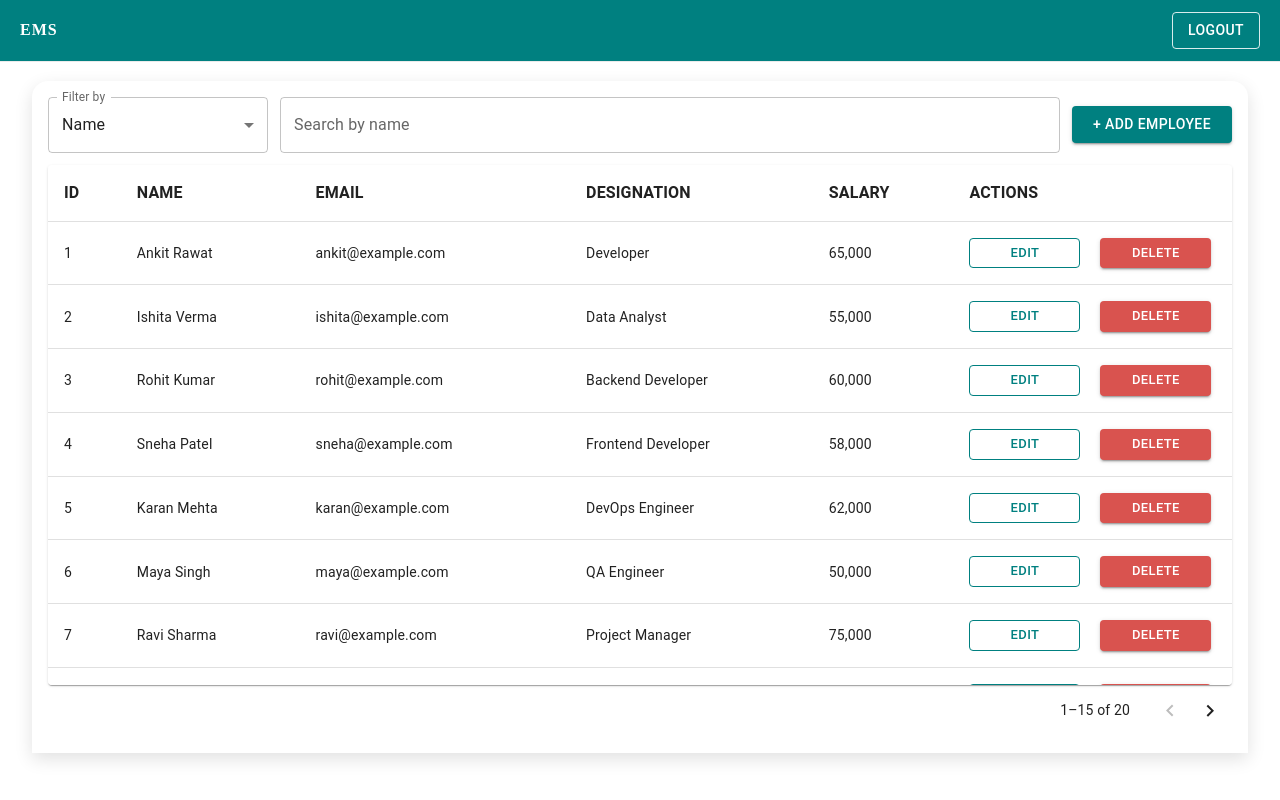
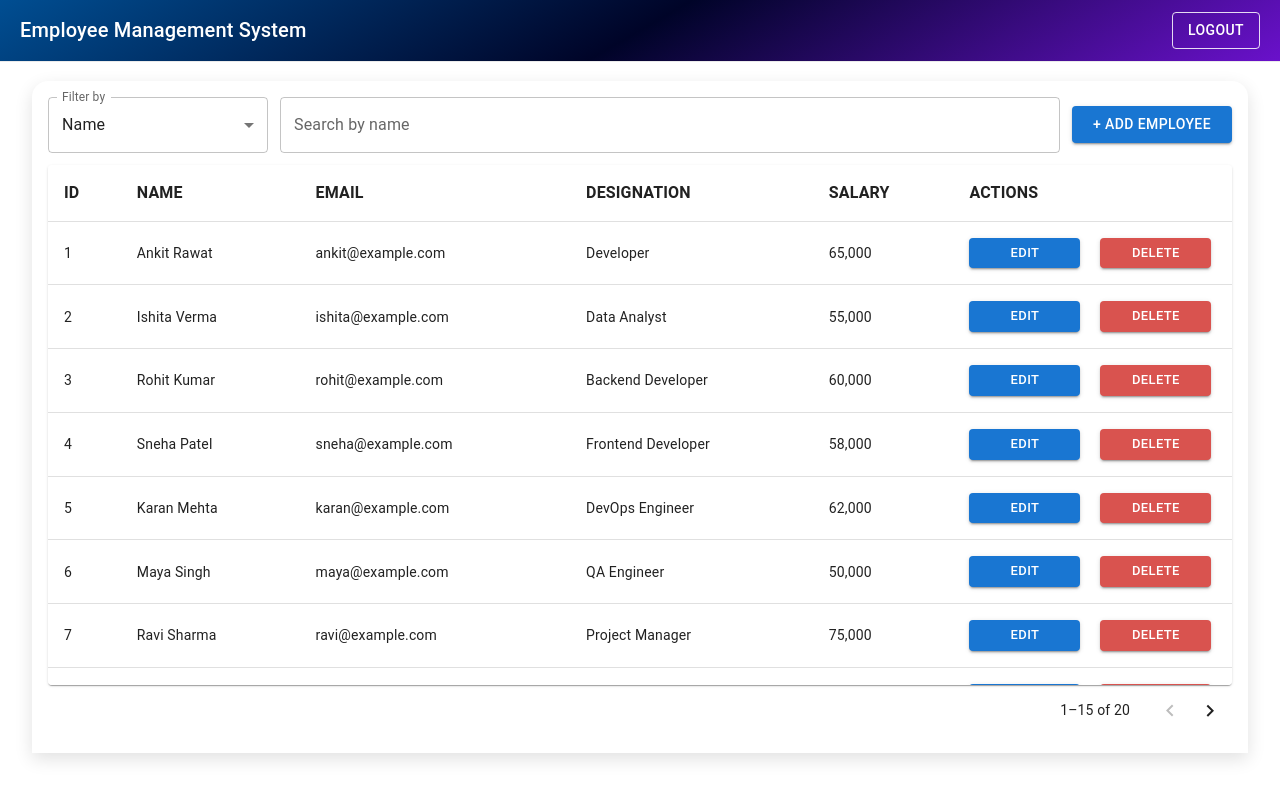
Before and after one commit to Ishitav01/Employee-Management-System-EMS-, a React app in the folder Frontend/: page /dashboard in a window 1280 px wide. Shown: the top 800 px of the page. Built offline with nearby package versions, Linux system fonts and the light colour scheme; the HTML template or start-up script is replaced by a standard one.

Commit message:
Colour scheme changed

```diff
--- a/Frontend/src/components/AddEditEmployee.jsx
+++ b/Frontend/src/components/AddEditEmployee.jsx
@@ -61,7 +61,7 @@ export default function AddEditEmployee({ open, handleClose, data }) {
 
   return (
     <Dialog open={open} onClose={handleClose} fullWidth maxWidth="sm">
-      <DialogTitle>
+      <DialogTitle className="dialog-title">
         {isEdit ? "Update Employee" : "Add Employee"}
       </DialogTitle>
 
--- a/Frontend/src/components/HeaderWrapper.jsx
+++ b/Frontend/src/components/HeaderWrapper.jsx
@@ -1,4 +1,4 @@
-import { Button } from '@mui/material'
+import { Button, Typography } from '@mui/material'
 import React from 'react'
 import { useNavigate } from 'react-router-dom'
 
@@ -13,7 +13,7 @@ export default function HeaderWrapper({children}) {
   return (
     <>
     <header className="ems-header">
-        <div className="ems-logo">EMS</div>
+        <Typography variant='h6'>Employee Management System</Typography>
         <Button variant="outlined" className="btn-logout" onClick={handleLogout}>Logout</Button>
       </header>
       {children}
--- a/Frontend/src/pages/Dashboard/Dashboard.jsx
+++ b/Frontend/src/pages/Dashboard/Dashboard.jsx
@@ -21,32 +21,10 @@ import {
 import useDebounce from "../../hooks/useDebounce";
 import { Outlet } from "react-router-dom";
 import '../../styles/Dashboard.css'
+import { initialEmployees } from "../../utils/initialEmployees";
 
 export default function Dashboard({setEditOpen, setAddOpen,setEmployeeData}) {
-  const initialEmployees = [
-    { id: 1, name: "Ankit Rawat", email: "ankit@example.com", designation: "Developer", salary: 65000 },
-    { id: 2, name: "Ishita Verma", email: "ishita@example.com", designation: "Data Analyst", salary: 55000 },
-    { id: 3, name: "Rohit Kumar", email: "rohit@example.com", designation: "Backend Developer", salary: 60000 },
-    { id: 4, name: "Sneha Patel", email: "sneha@example.com", designation: "Frontend Developer", salary: 58000 },
-    { id: 5, name: "Karan Mehta", email: "karan@example.com", designation: "DevOps Engineer", salary: 62000 },
-    { id: 6, name: "Maya Singh", email: "maya@example.com", designation: "QA Engineer", salary: 50000 },
-    { id: 7, name: "Ravi Sharma", email: "ravi@example.com", designation: "Project Manager", salary: 75000 },
-    { id: 8, name: "Pooja Nair", email: "pooja@example.com", designation: "UI/UX Designer", salary: 54000 },
-    { id: 9, name: "Aman Gupta", email: "aman@example.com", designation: "Cloud Engineer", salary: 68000 },
-    { id: 10, name: "Divya Rao", email: "divya@example.com", designation: "HR Manager", salary: 59000 },
-    { id: 11, name: "Sarthak Jain", email: "sarthak@example.com", designation: "Mobile Developer", salary: 61000 },
-    { id: 12, name: "Neha Kapoor", email: "neha@example.com", designation: "Business Analyst", salary: 52000 },
-    { id: 13, name: "Farhan Ali", email: "farhan@example.com", designation: "Software Tester", salary: 48000 },
-    { id: 14, name: "Kritika Shah", email: "kritika@example.com", designation: "Marketing Executive", salary: 46000 },
-    { id: 15, name: "Suresh Yadav", email: "suresh@example.com", designation: "Network Engineer", salary: 63000 },
-    { id: 16, name: "Tanya Bansal", email: "tanya@example.com", designation: "Full Stack Developer", salary: 70000 },
-    { id: 17, name: "Harsh Singh", email: "harsh@example.com", designation: "Support Engineer", salary: 45000 },
-    { id: 18, name: "Meera Joshi", email: "meera@example.com", designation: "Product Owner", salary: 80000 },
-    { id: 19, name: "Varun Desai", email: "varun@example.com", designation: "Scrum Master", salary: 72000 },
-    { id: 20, name: "Nikita Reddy", email: "nikita@example.com", designation: "Content Writer", salary: 42000 }
-  ];
-  const [openEdit, setOpenEdit] = useState(false);
-  const [selectedEmployee, setSelectedEmployee] = useState(null);
+
   const [employees] = useState(initialEmployees);
   const [searchField, setSearchField] = useState("name");
   const [searchQuery, setSearchQuery] = useState("");
@@ -152,7 +130,7 @@ export default function Dashboard({setEditOpen, setAddOpen,setEmployeeData}) {
                         alignItems : 'center'
                       }}>
                         <Button
-                         size="small" variant="outlined" className="btn-edit" onClick={() => handleEditClick(emp)}
+                         size="small" variant="contained" className="btn-edit" onClick={() => handleEditClick(emp)}
                         >Edit</Button>
                         <Button
                         size="small" variant="contained" className="btn-delete">Delete</Button>
--- a/Frontend/src/pages/LoginPage.jsx
+++ b/Frontend/src/pages/LoginPage.jsx
@@ -25,6 +25,7 @@ export default function LoginPage() {
         setValue("password", "");
         setValue("designation", "");
         setLogin(prevState => !prevState);
+        reset();
     }
 
     const handleLogin = (data) => {
@@ -40,7 +41,8 @@ export default function LoginPage() {
         formState: { errors },
         setValue,
         watch,
-        reset
+        reset,
+        setError
     } = useForm();
 
 
--- a/Frontend/src/styles/AddEditEmployee.css
+++ b/Frontend/src/styles/AddEditEmployee.css
@@ -1,3 +1,8 @@
+.dialog-title{
+    background: linear-gradient(135deg, #004e92, #000428, #6a11cb);
+    color: #ffffff;
+}
+
 .form-container {
   display: flex;
   justify-content: center;
--- a/Frontend/src/styles/Dashboard.css
+++ b/Frontend/src/styles/Dashboard.css
@@ -16,7 +16,7 @@
   justify-content: space-between;
   align-items: center;
   padding: 12px 20px;
-  background-color: var(--teal-500);
+  background: linear-gradient(150deg, #004e92, #000428, #6a11cb);
   color: white;
   z-index: 2000;
   box-shadow: 0 1px 0 rgba(0, 0, 0, 0.08);
@@ -53,8 +53,8 @@
 }
 
 .btn-add {
-  background-color: var(--teal-500) !important;
-  color: white !important;
+  background-color: #4c2fb3;
+  color: white;
 }
 
 .table-container {
@@ -69,8 +69,8 @@
 
 
 .btn-edit{
-  border-color: var(--teal-500) !important;
-  color: var(--teal-500) !important;
+  background-color: #4c2fb3;
+  color: white;
   width: 45%;
 }
 
--- /dev/null
+++ b/Frontend/src/utils/initialEmployees.js
@@ -0,0 +1,22 @@
+export const initialEmployees = [
+    { id: 1, name: "Ankit Rawat", email: "ankit@example.com", designation: "Developer", salary: 65000 },
+    { id: 2, name: "Ishita Verma", email: "ishita@example.com", designation: "Data Analyst", salary: 55000 },
+    { id: 3, name: "Rohit Kumar", email: "rohit@example.com", designation: "Backend Developer", salary: 60000 },
+    { id: 4, name: "Sneha Patel", email: "sneha@example.com", designation: "Frontend Developer", salary: 58000 },
+    { id: 5, name: "Karan Mehta", email: "karan@example.com", designation: "DevOps Engineer", salary: 62000 },
+    { id: 6, name: "Maya Singh", email: "maya@example.com", designation: "QA Engineer", salary: 50000 },
+    { id: 7, name: "Ravi Sharma", email: "ravi@example.com", designation: "Project Manager", salary: 75000 },
+    { id: 8, name: "Pooja Nair", email: "pooja@example.com", designation: "UI/UX Designer", salary: 54000 },
+    { id: 9, name: "Aman Gupta", email: "aman@example.com", designation: "Cloud Engineer", salary: 68000 },
+    { id: 10, name: "Divya Rao", email: "divya@example.com", designation: "HR Manager", salary: 59000 },
+    { id: 11, name: "Sarthak Jain", email: "sarthak@example.com", designation: "Mobile Developer", salary: 61000 },
+    { id: 12, name: "Neha Kapoor", email: "neha@example.com", designation: "Business Analyst", salary: 52000 },
+    { id: 13, name: "Farhan Ali", email: "farhan@example.com", designation: "Software Tester", salary: 48000 },
+    { id: 14, name: "Kritika Shah", email: "kritika@example.com", designation: "Marketing Executive", salary: 46000 },
+    { id: 15, name: "Suresh Yadav", email: "suresh@example.com", designation: "Network Engineer", salary: 63000 },
+    { id: 16, name: "Tanya Bansal", email: "tanya@example.com", designation: "Full Stack Developer", salary: 70000 },
+    { id: 17, name: "Harsh Singh", email: "harsh@example.com", designation: "Support Engineer", salary: 45000 },
+    { id: 18, name: "Meera Joshi", email: "meera@example.com", designation: "Product Owner", salary: 80000 },
+    { id: 19, name: "Varun Desai", email: "varun@example.com", designation: "Scrum Master", salary: 72000 },
+    { id: 20, name: "Nikita Reddy", email: "nikita@example.com", designation: "Content Writer", salary: 42000 }
+  ];
```
